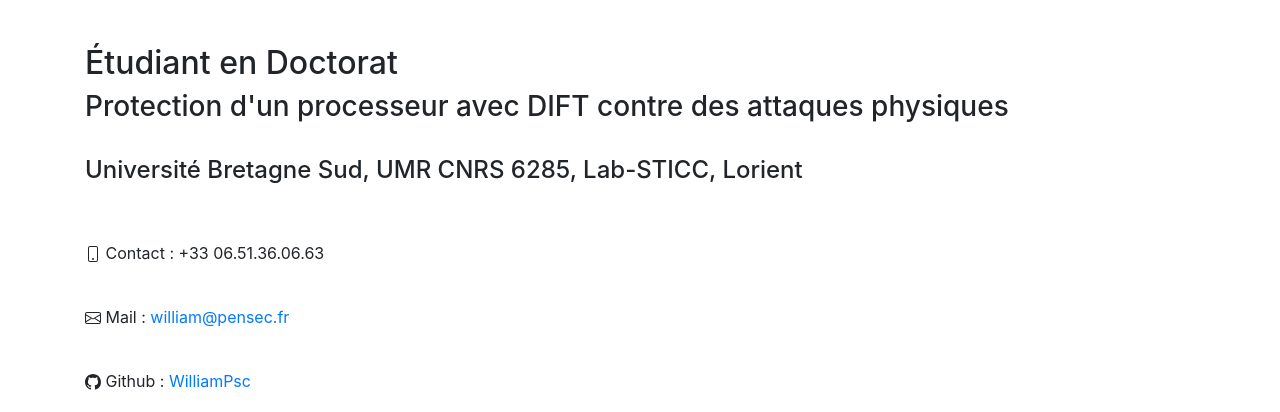
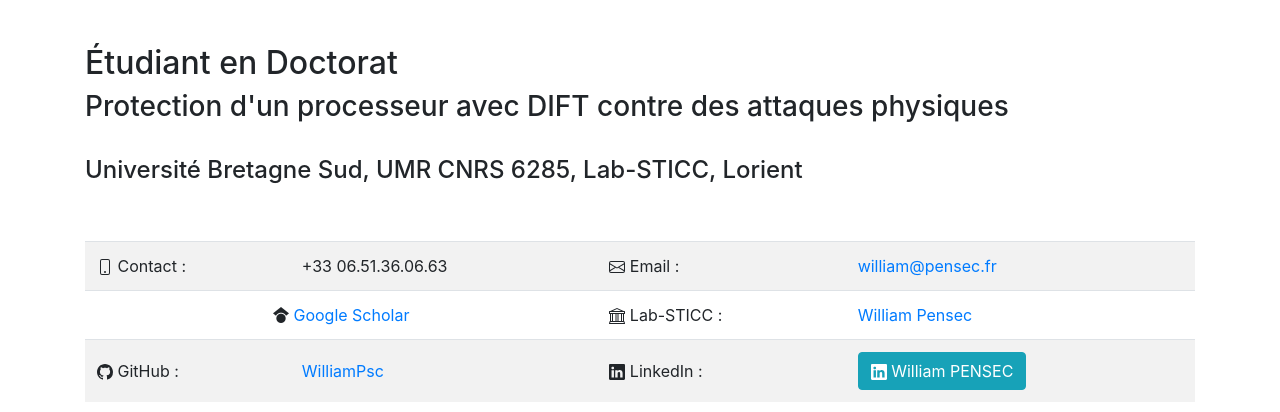
Before and after one commit to WilliamPsc/pensec.fr, a PHP site: page /fr/index.php in a window 1280 px wide. Shown: the part 284-696 px from the top of the page. Run offline with PHP 8.4, Linux system fonts and the light colour scheme; some libraries are stand-ins or nearby versions.

Commit message:
Début MaJ -> bootstrap 5.3.3

```diff
--- a/fr/index.php
+++ b/fr/index.php
@@ -19,49 +19,68 @@
             <h3>Protection d'un processeur avec DIFT contre des attaques physiques</h3><br>
             <h4>Université Bretagne Sud, UMR CNRS 6285, Lab-STICC, Lorient</h4>
             <br><br>
-            <div class="fs-4 mb-3">
+            <table class="table table-striped table-hover">
+                <tbody>
+                    <tr>
+                        <td class="align-middle">
                             <svg xmlns="http://www.w3.org/2000/svg" width="16" height="16" fill="currentColor" class="bi bi-phone" viewBox="0 0 16 16">
                                 <path d="M11 1a1 1 0 0 1 1 1v12a1 1 0 0 1-1 1H5a1 1 0 0 1-1-1V2a1 1 0 0 1 1-1h6zM5 0a2 2 0 0 0-2 2v12a2 2 0 0 0 2 2h6a2 2 0 0 0 2-2V2a2 2 0 0 0-2-2H5z" />
                                 <path d="M8 14a1 1 0 1 0 0-2 1 1 0 0 0 0 2z" />
-                </svg>
-                Contact : +33 06.51.36.06.63
-            </div><br>
-            <div class="fs-4 mb-3">
+                            </svg> Contact :
+                        </td>
+                        <td class="align-middle">+33 06.51.36.06.63</td>
+                        <td class="align-middle">
+                            <svg xmlns="http://www.w3.org/2000/svg" width="16" height="16" fill="currentColor" class="bi bi-envelope" viewBox="0 0 16 16">
+                                <path d="M0 4a2 2 0 0 1 2-2h12a2 2 0 0 1 2 2v8a2 2 0 0 1-2 2H2a2 2 0 0 1-2-2V4zm2-1a1 1 0 0 0-1 1v.217l7 4.2 7-4.2V4a1 1 0 0 0-1-1H2zm13 2.383-4.758 2.855L15 11.114v-5.73zm-.034 6.878L9.271 8.82 8 9.583 6.728 8.82l-5.694 3.44A1 1 0 0 0 2 13h12a1 1 0 0 0 .966-.739zM1 11.114l4.758-2.876L1 5.383v5.73z" />
+                            </svg> Email :
+                        </td>
+                        <td class="align-middle">
                             <script src="../js/script.js"></script>
-            </div><br>
-            <div class="fs-4 mb-3">
+                        </td>
+                    </tr>
+                    <tr>
+                        <td class="align-middle text-center" colspan="2">
+                            <i class="fa-brands fa-google-scholar"></i> <a href="https://scholar.google.com/citations?user=AJE3er8AAAAJ" target="_blank">Google Scholar</a>
+                        </td>
+                        <td class="align-middle">
+                            <svg xmlns="http://www.w3.org/2000/svg" width="16" height="16" fill="currentColor" class="bi bi-bank" viewBox="0 0 16 16">
+                                <path d="m8 0 6.61 3h.89a.5.5 0 0 1 .5.5v2a.5.5 0 0 1-.5.5H15v7a.5.5 0 0 1 .485.38l.5 2a.498.498 0 0 1-.485.62H.5a.498.498 0 0 1-.485-.62l.5-2A.501.501 0 0 1 1 13V6H.5a.5.5 0 0 1-.5-.5v-2A.5.5 0 0 1 .5 3h.89L8 0ZM3.777 3h8.447L8 1 3.777 3ZM2 6v7h1V6H2Zm2 0v7h2.5V6H4Zm3.5 0v7h1V6h-1Zm2 0v7H12V6H9.5ZM13 6v7h1V6h-1Zm2-1V4H1v1h14Zm-.39 9H1.39l-.25 1h13.72l-.25-1Z" />
+                            </svg> Lab-STICC :
+                        </td>
+                        <td class="align-middle">
+                            <a href="https://labsticc.fr/fr/annuaire/pensec-william" target="_blank">William Pensec</a>
+                        </td>
+                    </tr>
+                    <tr>
+                        <td class="align-middle">
                             <svg xmlns="http://www.w3.org/2000/svg" width="16" height="16" fill="currentColor" class="bi bi-github" viewBox="0 0 16 16">
                                 <path d="M8 0C3.58 0 0 3.58 0 8c0 3.54 2.29 6.53 5.47 7.59.4.07.55-.17.55-.38 0-.19-.01-.82-.01-1.49-2.01.37-2.53-.49-2.69-.94-.09-.23-.48-.94-.82-1.13-.28-.15-.68-.52-.01-.53.63-.01 1.08.58 1.23.82.72 1.21 1.87.87 2.33.66.07-.52.28-.87.51-1.07-1.78-.2-3.64-.89-3.64-3.95 0-.87.31-1.59.82-2.15-.08-.2-.36-1.02.08-2.12 0 0 .67-.21 2.2.82.64-.18 1.32-.27 2-.27.68 0 1.36.09 2 .27 1.53-1.04 2.2-.82 2.2-.82.44 1.1.16 1.92.08 2.12.51.56.82 1.27.82 2.15 0 3.07-1.87 3.75-3.65 3.95.29.25.54.73.54 1.48 0 1.07-.01 1.93-.01 2.2 0 .21.15.46.55.38A8.012 8.012 0 0 0 16 8c0-4.42-3.58-8-8-8z" />
-                </svg>
-                Github : <a href="https://github.com/WilliamPsc/" target="_blank">WilliamPsc</a>
-            </div><br>
-            <div class="fs-4 mb-3">
-                <svg xmlns="http://www.w3.org/2000/svg" width="16" height="16" fill="currentColor" class="bi bi-bank" viewBox="0 0 16 16">
-                    <path d="m8 0 6.61 3h.89a.5.5 0 0 1 .5.5v2a.5.5 0 0 1-.5.5H15v7a.5.5 0 0 1 .485.38l.5 2a.498.498 0 0 1-.485.62H.5a.498.498 0 0 1-.485-.62l.5-2A.501.501 0 0 1 1 13V6H.5a.5.5 0 0 1-.5-.5v-2A.5.5 0 0 1 .5 3h.89L8 0ZM3.777 3h8.447L8 1 3.777 3ZM2 6v7h1V6H2Zm2 0v7h2.5V6H4Zm3.5 0v7h1V6h-1Zm2 0v7H12V6H9.5ZM13 6v7h1V6h-1Zm2-1V4H1v1h14Zm-.39 9H1.39l-.25 1h13.72l-.25-1Z" />
-                </svg>
-                Lab-STICC : <a href="https://labsticc.fr/fr/annuaire/pensec-william" target="_blank">William Pensec</a>
-            </div><br>
-            <div class="fs-4 mb-3">
-                <i class="fa-brands fa-google-scholar"></i>
-                Google Scholar : <a href="https://scholar.google.com/citations?user=AJE3er8AAAAJ" target="_blank">William Pensec</a>
-            </div><br>
-            <div class="fs-4 mb-3">
+                            </svg> GitHub :
+                        </td>
+                        <td class="align-middle">
+                            <a href="https://github.com/WilliamPsc/" target="_blank">WilliamPsc</a>
+                        </td>
+                        <td class="align-middle">
                             <svg xmlns="http://www.w3.org/2000/svg" width="16" height="16" fill="currentColor" class="bi bi-linkedin" viewBox="0 0 16 16">
                                 <path d="M0 1.146C0 .513.526 0 1.175 0h13.65C15.474 0 16 .513 16 1.146v13.708c0 .633-.526 1.146-1.175 1.146H1.175C.526 16 0 15.487 0 14.854V1.146zm4.943 12.248V6.169H2.542v7.225h2.401zm-1.2-8.212c.837 0 1.358-.554 1.358-1.248-.015-.709-.52-1.248-1.342-1.248-.822 0-1.359.54-1.359 1.248 0 .694.521 1.248 1.327 1.248h.016zm4.908 8.212V9.359c0-.216.016-.432.08-.586.173-.431.568-.878 1.232-.878.869 0 1.216.662 1.216 1.634v3.865h2.401V9.25c0-2.22-1.184-3.252-2.764-3.252-1.274 0-1.845.7-2.165 1.193v.025h-.016a5.54 5.54 0 0 1 .016-.025V6.169h-2.4c.03.678 0 7.225 0 7.225h2.4z" />
-                </svg>
-                LinkedIn :
+                            </svg> LinkedIn :
+                        </td>
+                        <td class="align-middle">
                             <a href="https://www.linkedin.com/in/william-pensec-7464a217b/" target="_blank" class="btn btn-info" role="button">
                                 <svg xmlns="http://www.w3.org/2000/svg" width="16" height="16" fill="currentColor" class="bi bi-linkedin" viewBox="0 0 16 16">
                                     <path d="M0 1.146C0 .513.526 0 1.175 0h13.65C15.474 0 16 .513 16 1.146v13.708c0 .633-.526 1.146-1.175 1.146H1.175C.526 16 0 15.487 0 14.854V1.146zm4.943 12.248V6.169H2.542v7.225h2.401zm-1.2-8.212c.837 0 1.358-.554 1.358-1.248-.015-.709-.52-1.248-1.342-1.248-.822 0-1.359.54-1.359 1.248 0 .694.521 1.248 1.327 1.248h.016zm4.908 8.212V9.359c0-.216.016-.432.08-.586.173-.431.568-.878 1.232-.878.869 0 1.216.662 1.216 1.634v3.865h2.401V9.25c0-2.22-1.184-3.252-2.764-3.252-1.274 0-1.845.7-2.165 1.193v.025h-.016a5.54 5.54 0 0 1 .016-.025V6.169h-2.4c.03.678 0 7.225 0 7.225h2.4z" />
                                 </svg>
                                 William PENSEC
                             </a>
-            </div>
+                        </td>
+                    </tr>
+                </tbody>
+            </table>
         </div>
 
         <div class="table-responsive-md">
             <iframe width="100%" height="350" src="https://www.openstreetmap.org/export/embed.html?bbox=-3.3970043063163757%2C47.74707190196078%2C-3.393463790416718%2C47.74852733013962&amp;layer=mapnik&amp;marker=47.74779962113755%2C-3.3952340483665466" style="border: 1px solid black"></iframe>
-            <br/><small><a href="https://www.openstreetmap.org/?mlat=47.74768&amp;mlon=-3.39507#map=19/47.74768/-3.39507" target="_blank">Afficher une carte plus grande</a></small>
+            <br /><small><a href="https://www.openstreetmap.org/?mlat=47.74768&amp;mlon=-3.39507#map=19/47.74768/-3.39507" target="_blank">Afficher une carte plus grande</a></small>
         </div>
     </div>
 
--- a/fr/publications.php
+++ b/fr/publications.php
@@ -60,11 +60,11 @@ include "template/menu.php";
                 if ($publisher == "riscv") {
                     $publish = "<img src=\"../assets/img/publishers/riscv.svg\" height=\"30\" style=\"margin-right: 5px;\"></img> ";
                 } else if ($publisher == "ieee") {
-                    $publish = "<img src=\"../assets/img/publishers/ieee.svg\" height=\"30\" style=\"margin-right: 5px;\"></img> ";
+                    $publish = "<i class=\"ai ai-ieee ai-2x\"></i> ";
                 } else if ($publisher == "acm") {
-                    $publish = "<img src=\"../assets/img/publishers/acm.svg\" height=\"30\" style=\"margin-right: 5px;\"></img> ";
+                    $publish = "<i class=\"ai ai-acm ai-2x\"></i> ";
                 } else if ($publisher == "hal") {
-                    $publish = "<img src=\"../assets/img/publishers/hal.svg\" height=\"30\" style=\"margin-right: 5px;\"></img> ";
+                    $publish = "<i class=\"ai ai-hal ai-2x\"></i> ";
                 } else {
                 }
 
--- a/js/script.js
+++ b/js/script.js
@@ -6,5 +6,5 @@ var part2 = Math.pow(2,6);
 var part3 = String.fromCharCode(part2);
 var part4 = "pensec.fr";
 var part5 = part1 + String.fromCharCode(part2) + part4;
-document.write("<svg xmlns=\"http://www.w3.org/2000/svg\" width=\"16\" height=\"16\" fill=\"currentColor\" class=\"bi bi-envelope\" viewBox=\"0 0 16 16\"><path d=\"M0 4a2 2 0 0 1 2-2h12a2 2 0 0 1 2 2v8a2 2 0 0 1-2 2H2a2 2 0 0 1-2-2V4zm2-1a1 1 0 0 0-1 1v.217l7 4.2 7-4.2V4a1 1 0 0 0-1-1H2zm13 2.383-4.758 2.855L15 11.114v-5.73zm-.034 6.878L9.271 8.82 8 9.583 6.728 8.82l-5.694 3.44A1 1 0 0 0 2 13h12a1 1 0 0 0 .966-.739zM1 11.114l4.758-2.876L1 5.383v5.73z\" /></svg> Mail : <a href=" + "mai" + "lto" + ":" + part5 + ">" + part1 + part3 + part4 + "</a>");
+document.write("<a href=" + "mai" + "lto" + ":" + part5 + ">" + part1 + part3 + part4 + "</a>");
 // ---------------------------------------------------------------------------------------------------------
```
Also changed, not shown: fr/template/header.php (+10 -0 lines). Lines whose indentation alone changed are shown as unchanged.
